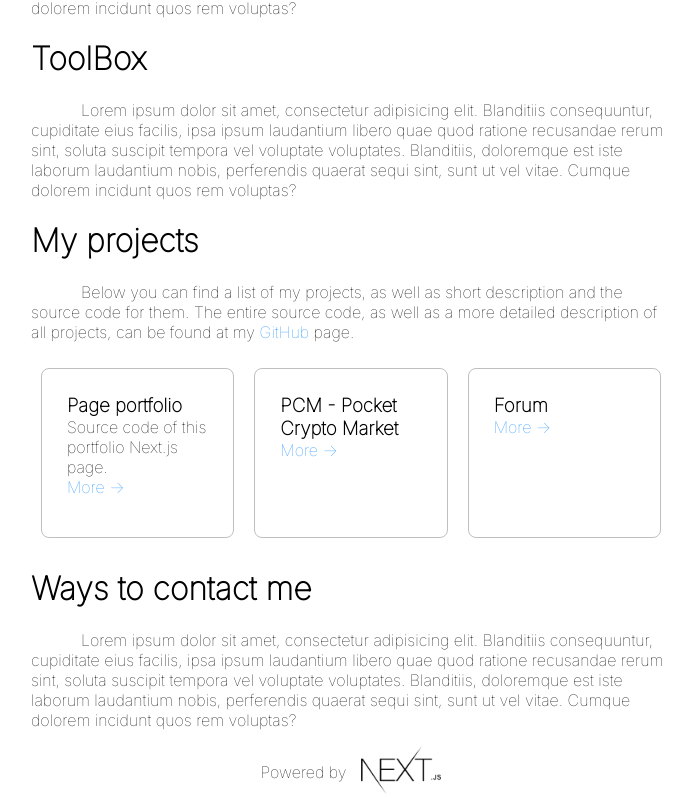
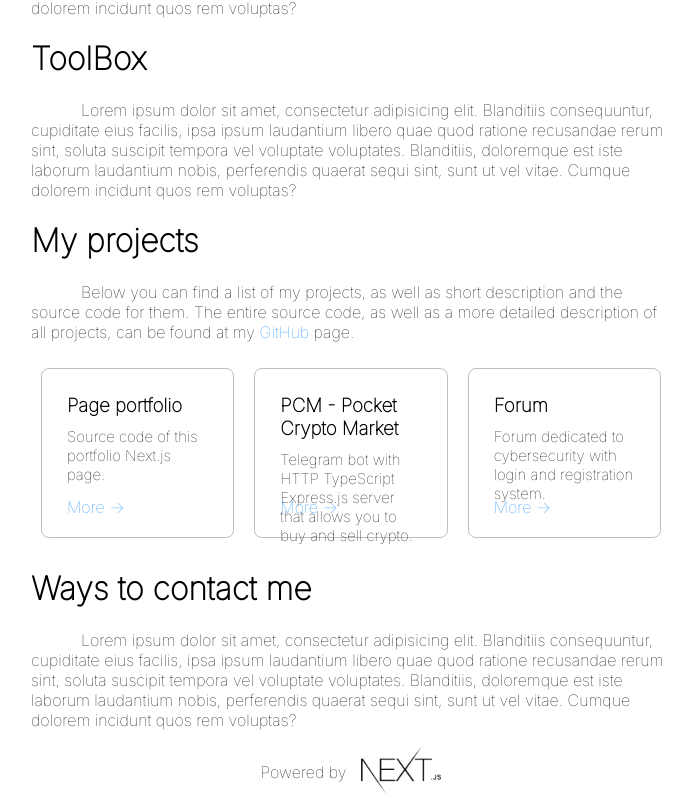
Before and after one commit to bl4drnnr/portfolio-page, a Next.js app in the folder portfolio-page/: page / in a window 1280 px wide. Shown: the part 964-1762 px from the top of the page, without its empty margins (289-982 px from the left). Built offline with nearby package versions, Linux system fonts and the light colour scheme.

Commit message:
project links

```diff
--- a/portfolio-page/components/Project.js
+++ b/portfolio-page/components/Project.js
@@ -1,12 +1,12 @@
 import Link from "next/link"
 import styles from "../styles/project.module.scss"
 
-export default function Home({ name, description }) {
+export default function Home({ name, description, link }) {
   return (
     <div className={styles.container}>
       <h3>{name}</h3>
-      <p>{description}</p>
-      <a className={"link blue"}>More -></a>
+      <p className={styles.description}>{description}</p>
+      <span className={styles.more}><Link href={link}><a className={"link blue"} target="_blank">More -></a></Link></span>
     </div>
   )
 }
--- a/portfolio-page/pages/index.js
+++ b/portfolio-page/pages/index.js
@@ -29,7 +29,7 @@ export default function Home() {
           <h1>Mikhail Bahdashych</h1>
           <h3>Full Stack Web Developer / Cybersecurity engineer</h3>
           <p>
-            <Link href={"https://github.com/bl4drnnr"}><a>GitHub</a></Link> / <Link href={"https://www.linkedin.com/in/mikhail-bahdashych-a8561a209/"}><a>LinkedIn</a></Link> / <Link href={"https://twitter.com/bl4drnnr"}><a>Twitter</a></Link> / <span className={"link"}>Discord</span>
+            <Link href={"https://github.com/bl4drnnr"}><a target="_blank">GitHub</a></Link> / <Link href={"https://www.linkedin.com/in/mikhail-bahdashych-a8561a209/"}><a target="_blank">LinkedIn</a></Link> / <Link href={"https://twitter.com/bl4drnnr"}><a target="_blank">Twitter</a></Link> / <span className={"link"}>Discord</span>
           </p>
         </div>
 
@@ -44,9 +44,9 @@ export default function Home() {
           <h1>My projects</h1>
           <p className={styles.post}>Below you can find a list of my projects, as well as short description and the source code for them. The entire source code, as well as a more detailed description of all projects, can be found at my <Link href={"https://github.com/bl4drnnr"}><a className={"link blue"}>GitHub</a></Link> page.</p>
           <div className={styles.projectBox}>
-            <Project name={"Page portfolio"} description={"Source code of this portfolio Next.js page."} />
-            <Project name={"PCM - Pocket Crypto Market"} />
-            <Project name={"Forum"} />
+            <Project name={"Page portfolio"} description={"Source code of this portfolio Next.js page."} link={"https://github.com/bl4drnnr/portfolio-page"} />
+            <Project name={"PCM - Pocket Crypto Market"} description={"Telegram bot with HTTP TypeScript Express.js server that allows you to buy and sell crypto."} link={"https://github.com/bl4drnnr/PCM-pocket-crypto-market"} />
+            <Project name={"Forum"} description={"Forum dedicated to cybersecurity with login and registration system."} link={"https://github.com/bl4drnnr/Pentester-note-blog-front"} />
           </div>
           <h1>Ways to contact me</h1>
           <p className={styles.post}>Lorem ipsum dolor sit amet, consectetur adipisicing elit. Blanditiis consequuntur, cupiditate eius facilis, ipsa ipsum laudantium libero quae quod ratione recusandae rerum sint, soluta suscipit tempora vel voluptate voluptates. Blanditiis, doloremque est iste laborum laudantium nobis, perferendis quaerat sequi sint, sunt ut vel vitae. Cumque dolorem incidunt quos rem voluptas?</p>
--- a/portfolio-page/styles/project.module.scss
+++ b/portfolio-page/styles/project.module.scss
@@ -5,9 +5,21 @@
   border-radius: 8px;
   margin: 10px;
   padding: 25px;
+  position: relative;
 
   p, h3 {
     color: black;
     margin: 0;
   }
+
+  .description {
+    font-size: 15px;
+    padding-top: 10px;
+    padding-bottom: 10px;
+  }
+
+  .more {
+    bottom: 20px;
+    position: absolute;
+  }
 }
```
